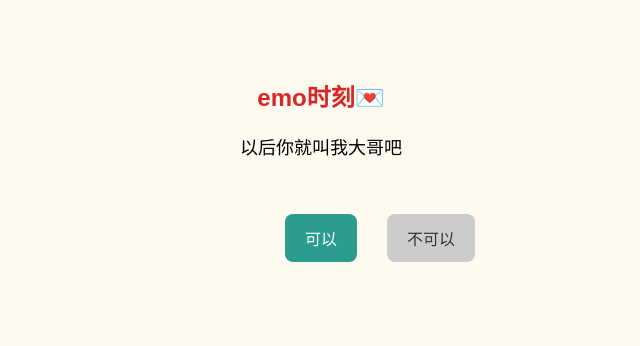
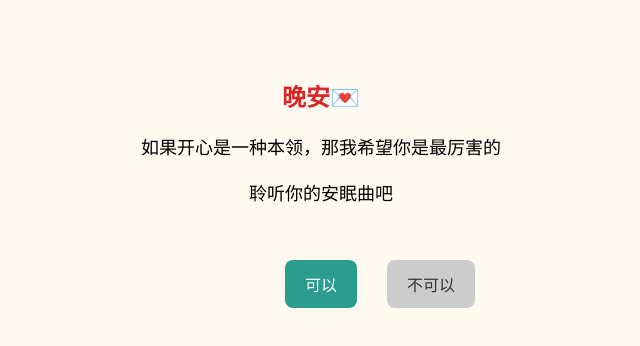
Before and after one commit to Cay-0114/Beria, a plain HTML site: page index.html in a window 1280 px wide. Shown: the whole page, without its empty margins (319-959 px from the left). Drawn offline with Linux system fonts and the light colour scheme.

Commit message:
Update index.html

```diff
--- a/index.html
+++ b/index.html
@@ -39,8 +39,9 @@
 </style>
 </head>
 <body>
-  <h2>emo时刻💌 </h2>
-  <p>以后你就叫我大哥吧</p>
+  <h2>晚安💌 </h2>
+  <p>如果开心是一种本领，那我希望你是最厉害的</p>
+  <p>聆听你的安眠曲吧</p>
   <div style="margin-top:40px;">
     <button id="yes" onclick="agree()">可以</button>
     <button id="no" ontouchstart="escape()">不可以</button>
```
